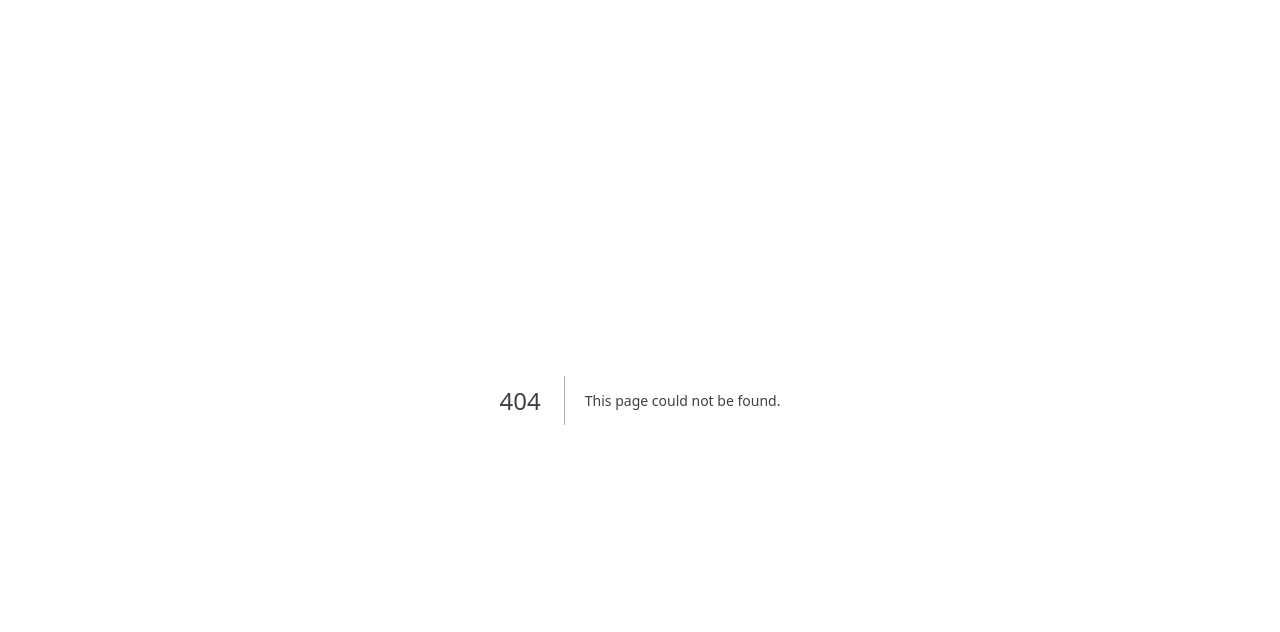
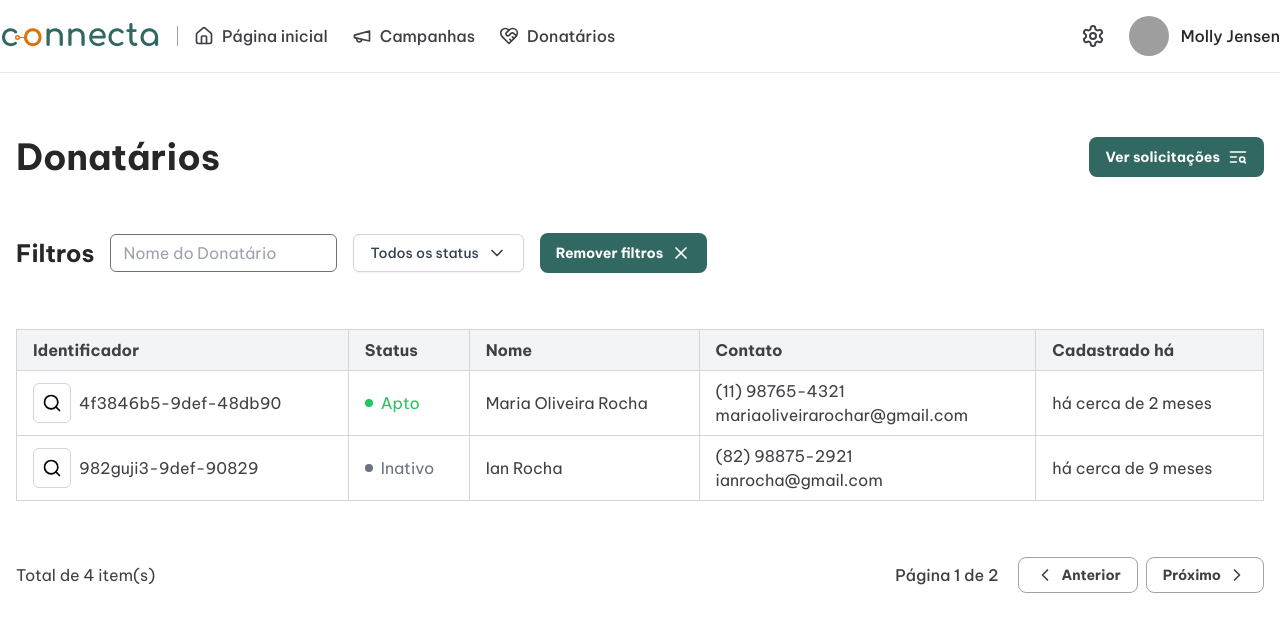
Before and after one commit to mateussantanasilva/Connecta, a Next.js app in the folder web/: page /administrador in a window 1280 px wide. Before the commit this address had no page. Shown: the top 632 px of the page. Built offline with nearby package versions, Linux system fonts and the light colour scheme; grey boxes are pictures that could not be loaded.

Commit message:
style: Create ADM page

```diff
--- a/web/package.json
+++ b/web/package.json
@@ -9,6 +9,7 @@
     "lint": "next lint --fix"
   },
   "dependencies": {
+    "@headlessui/react": "^2.1.8",
     "@radix-ui/react-avatar": "^1.1.0",
     "@radix-ui/react-checkbox": "^1.1.1",
     "@radix-ui/react-dialog": "^1.1.1",
--- /dev/null
+++ b/web/src/app/administrador/page.tsx
@@ -0,0 +1,115 @@
+
+import { TextSearch, X } from 'lucide-react';
+import { Search } from 'lucide-react';
+import { Button } from '@/components/button'
+import { Pagination } from '@/components/pagination'
+import StatusPopover from "@/components/status-popover"
+import { HeaderAdmin } from '@/components/sections/header-admin'
+
+
+export default function Adiministrador() {
+    return (
+        <>
+            <HeaderAdmin />
+            <main className="mx-auto mb-20 mt-16 flex max-w-7xl flex-col gap-14 px-4">
+                <header className="flex w-full items-center justify-between">
+                    <h1 className="text-4xl font-bold text-zinc-800">Donatários</h1>
+
+                    <Button className="flex items-center gap-2">
+                        <span>Ver solicitações</span>
+                        <TextSearch className="size-5 shrink-0" />
+                    </Button>
+                </header>
+
+
+                <div className="flex items-center gap-4">
+                    <h3 className="text-2xl font-bold text-zinc-800">Filtros</h3>
+                    <input
+                        className="appearance-none block text-gray-700 border border-gray-500 rounded-md py-2 px-3 leading-tight focus:outline-none focus:bg-white"
+                        id="grid-first-name"
+                        type="text"
+                        placeholder="Nome do Donatário"
+                    ></input>
+
+
+                    <StatusPopover />
+
+                    <Button className="flex items-center gap-2">
+                        <span>Remover filtros</span>
+                        <X className="size-5 shrink-0" />
+                    </Button>
+
+                </div>
+
+
+                <div className="overflow-x-auto">
+                    <table className="min-w-full table-fixed border-collapse border border-gray-300 rounded-lg">
+                        <thead>
+                            <tr className="bg-gray-100">
+                                <th className="border border-gray-300 px-4 py-2 text-left">Identificador</th>
+                                <th className="border border-gray-300 px-4 py-2 text-left">Status</th>
+                                <th className="border border-gray-300 px-4 py-2 text-left">Nome</th>
+                                <th className="border border-gray-300 px-4 py-2 text-left">Contato</th>
+                                <th className="border border-gray-300 px-4 py-2 text-left">Cadastrado há</th>
+                            </tr>
+                        </thead>
+                        <tbody>
+                            <tr className="border-b">
+                                <td className="border border-gray-300 px-4 py-2">
+                                    <div className="flex items-center gap-2">
+                                        <Button className="flex items-center gap-2 border border-gray-300 bg-transparent p-2 rounded-md hover:bg-gray-100">
+                                            <Search className="w-5 h-5 text-black hover:text-black" />
+                                        </Button>
+
+                                        <span className="flex-grow">4f3846b5-9def-48db90</span>
+                                    </div>
+                                </td>
+                                <td className="border border-gray-300 px-4 py-2">
+                                    <div className="flex items-center">
+                                        <span className="h-2 w-2 rounded-full bg-green-500 mr-2"></span>
+                                        <span className="text-green-500">Apto</span>
+                                    </div>
+                                </td>
+                                <td className="border border-gray-300 px-4 py-2">Maria Oliveira Rocha</td>
+                                <td className="border border-gray-300 px-4 py-2">
+                                    (11) 98765-4321<br />mariaoliveirarochar@gmail.com
+                                </td>
+                                <td className="border border-gray-300 px-4 py-2">há cerca de 2 meses</td>
+                            </tr>
+                            <tr className="border-b">
+                                <td className="border border-gray-300 px-4 py-2">
+                                    <div className="flex items-center gap-2">
+                                        <Button className="flex items-center gap-2 border border-gray-300 bg-transparent p-2 rounded-md hover:bg-gray-100">
+                                            <Search className="w-5 h-5 text-black hover:text-black" />
+                                        </Button>
+
+                                        <span className="flex-grow">982guji3-9def-90829</span>
+                                    </div>
+                                </td>
+                                <td className="border border-gray-300 px-4 py-2">
+                                    <div className="flex items-center">
+                                        <span className="h-2 w-2 rounded-full bg-gray-500 mr-2"></span>
+                                        <span className="text-gray-500">Inativo</span>
+                                    </div>
+                                </td>
+                                <td className="border border-gray-300 px-4 py-2">Ian Rocha</td>
+                                <td className="border border-gray-300 px-4 py-2">
+                                    (82) 98875-2921<br />ianrocha@gmail.com
+                                </td>
+                                <td className="border border-gray-300 px-4 py-2">há cerca de 9 meses</td>
+                            </tr>
+                        </tbody>
+                    </table>
+                </div>
+
+                <Pagination />
+            </main >
+
+
+
+
+
+
+        </>
+    )
+}
--- /dev/null
+++ b/web/src/components/sections/header-admin.tsx
@@ -0,0 +1,59 @@
+import Image from 'next/image'
+import LogoImg from '@/assets/logo.svg'
+import Link from 'next/link'
+import { Avatar } from '../avatar'
+import { SettingsMenu } from '../settings-menu'
+import { Home, Megaphone, HeartHandshake } from 'lucide-react'
+
+
+export function HeaderAdmin() {
+    return (
+        <header className="mx-auto flex max-w-7xl items-center justify-between bg-transparent p-4 xl:px-0 bg-white border-b border-gray-200">
+            <nav className="flex items-center gap-4">
+                <Link href="/">
+                    <Image src={LogoImg} alt="Logo Connecta" />
+                </Link>
+
+                <div className="hidden h-5 w-px bg-zinc-400 md:block" />
+
+                <ul className="hidden gap-6 font-medium transition-colors md:flex">
+                    <li className="hover:text-green-600">
+                        <Link href="/" className="flex items-center gap-2">
+                            <Home className="w-5 h-5" />
+                            Página inicial
+                        </Link>
+                    </li>
+                    <li className="hover:text-green-600">
+                        <Link href="/campanhas" className="flex items-center gap-2">
+                            <Megaphone className="w-5 h-5" />
+                            Campanhas</Link>
+                    </li>
+                    <li className="hover:text-green-600">
+                        <Link href="/donatarios" className="flex items-center gap-2">
+                            <HeartHandshake className="w-5 h-5" />
+                            Donatários</Link>
+                    </li>
+                </ul>
+            </nav>
+
+            {/* <Button variant="secondary">
+        <span>Faça sua doação</span>
+      </Button> */}
+
+            <div className="flex items-center gap-6">
+                <SettingsMenu />
+
+                <Link href="/perfil" className="group flex items-center gap-3">
+                    <Avatar
+                        src="https://images.unsplash.com/photo-1502323777036-f29e3972d82f?q=80&w=2070&auto=format&fit=crop&ixlib=rb-4.0.3&ixid=M3wxMjA3fDB8MHxwaG90by1wYWdlfHx8fGVufDB8fHx8fA%3D%3D"
+                        alt="Foto de perfil da Molly Jensen"
+                    />
+
+                    <span className="hidden font-medium text-zinc-800 group-hover:text-orange-600 md:block">
+                        Molly Jensen
+                    </span>
+                </Link>
+            </div>
+        </header>
+    )
+}
--- /dev/null
+++ b/web/src/components/status-popover.tsx
@@ -0,0 +1,23 @@
+'use client';
+
+import { Popover } from '@headlessui/react'
+import { ChevronDown } from 'lucide-react'
+
+export default function StatusPopover() {
+    return (
+        <Popover className="relative">
+            <Popover.Button className="flex items-center gap-2 px-4 py-2 border border-gray-300 rounded-md shadow-sm text-sm font-medium text-gray-700 hover:bg-gray-100 focus:outline-none">
+                <span>Todos os status</span>
+                <ChevronDown className="w-5 h-5" />
+            </Popover.Button>
+
+            <Popover.Panel className="absolute z-10 mt-2 w-48 rounded-md bg-white shadow-lg ring-1 ring-black ring-opacity-5 focus:outline-none">
+                <div className="p-2">
+                    <button className="w-full text-left px-4 py-2 text-sm hover:bg-gray-100">Apto</button>
+                    <button className="w-full text-left px-4 py-2 text-sm hover:bg-gray-100">Inativo</button>
+                    <button className="w-full text-left px-4 py-2 text-sm hover:bg-gray-100">Em análise</button>
+                </div>
+            </Popover.Panel>
+        </Popover>
+    )
+}
```
Also changed, not shown: 1 other file (tests, documents, lock files or other folders).
